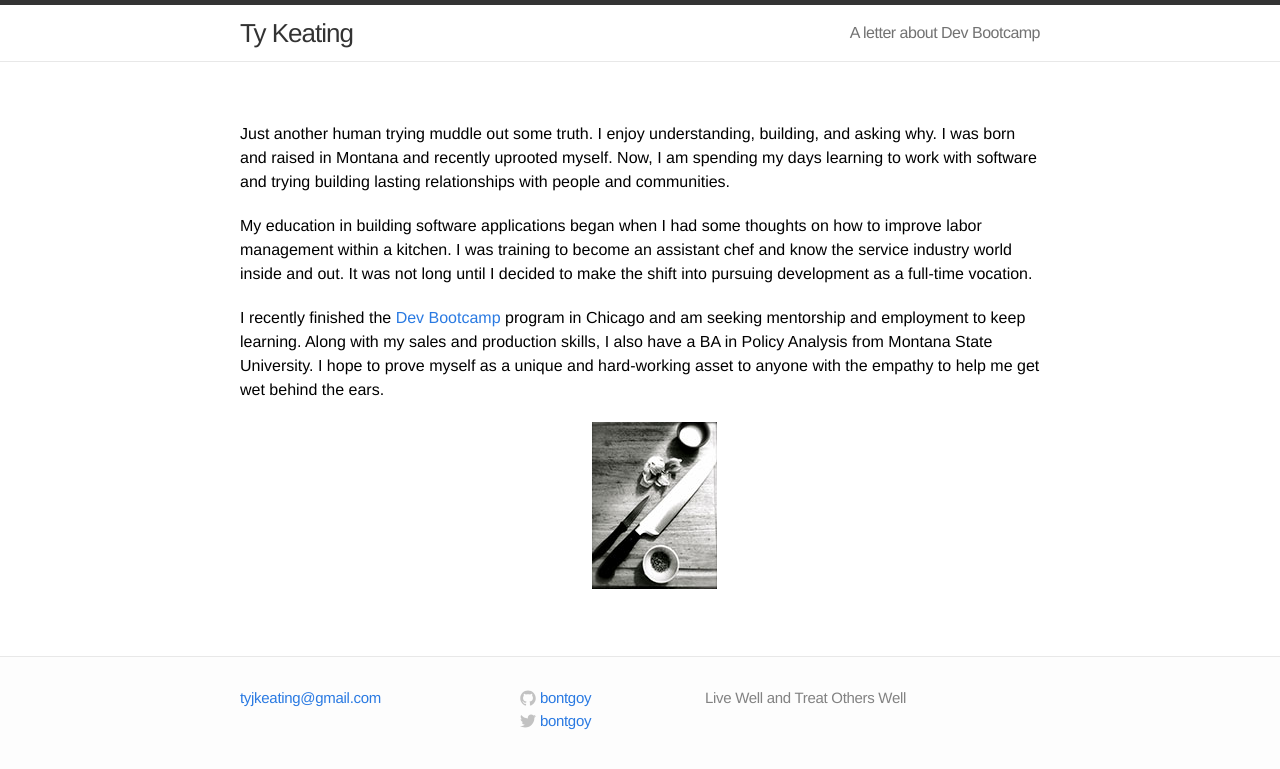
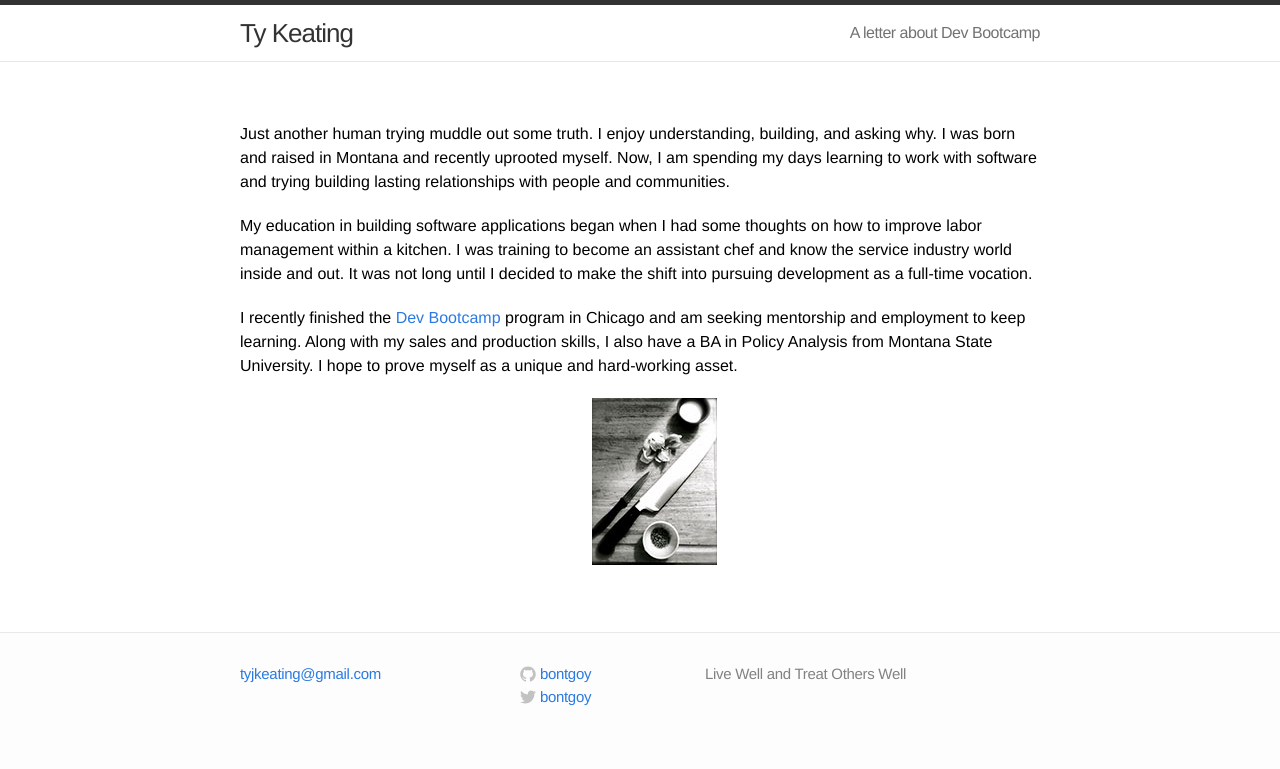
Before and after one commit to Bontgoy/Bontgoy.github.io, a Jekyll site: the page built from index.md, in a window 1280 px wide. Shown: the top 769 px of the page. Built offline with Jekyll 4.4.1, drawn with Linux system fonts in a browser that asks for light colours.

Commit message:
file change

```diff
--- a/index.md
+++ b/index.md
@@ -8,7 +8,7 @@ Just another human trying muddle out some truth.  I enjoy understanding, buildin
 
 My education in building software applications began when I had some thoughts on how to improve labor management within a kitchen.  I was training to become an assistant chef and know the service industry world inside and out.  It was not long until I decided to make the shift into pursuing development as a full-time vocation.
 
-I recently finished the [Dev Bootcamp](http://www.devbootcamp.com) program in Chicago and am seeking mentorship and employment to keep learning.  Along with my sales and production skills, I also have a BA in Policy Analysis from Montana State University.  I hope to prove myself as a unique and hard-working asset to anyone with the empathy to help me get wet behind the ears.
+I recently finished the [Dev Bootcamp](http://www.devbootcamp.com) program in Chicago and am seeking mentorship and employment to keep learning.  Along with my sales and production skills, I also have a BA in Policy Analysis from Montana State University.  I hope to prove myself as a unique and hard-working asset.
 
 <div id="cooking">
 	<img src="/images/cutboard.jpg">
```
Also changed, not shown: 2 other files.
